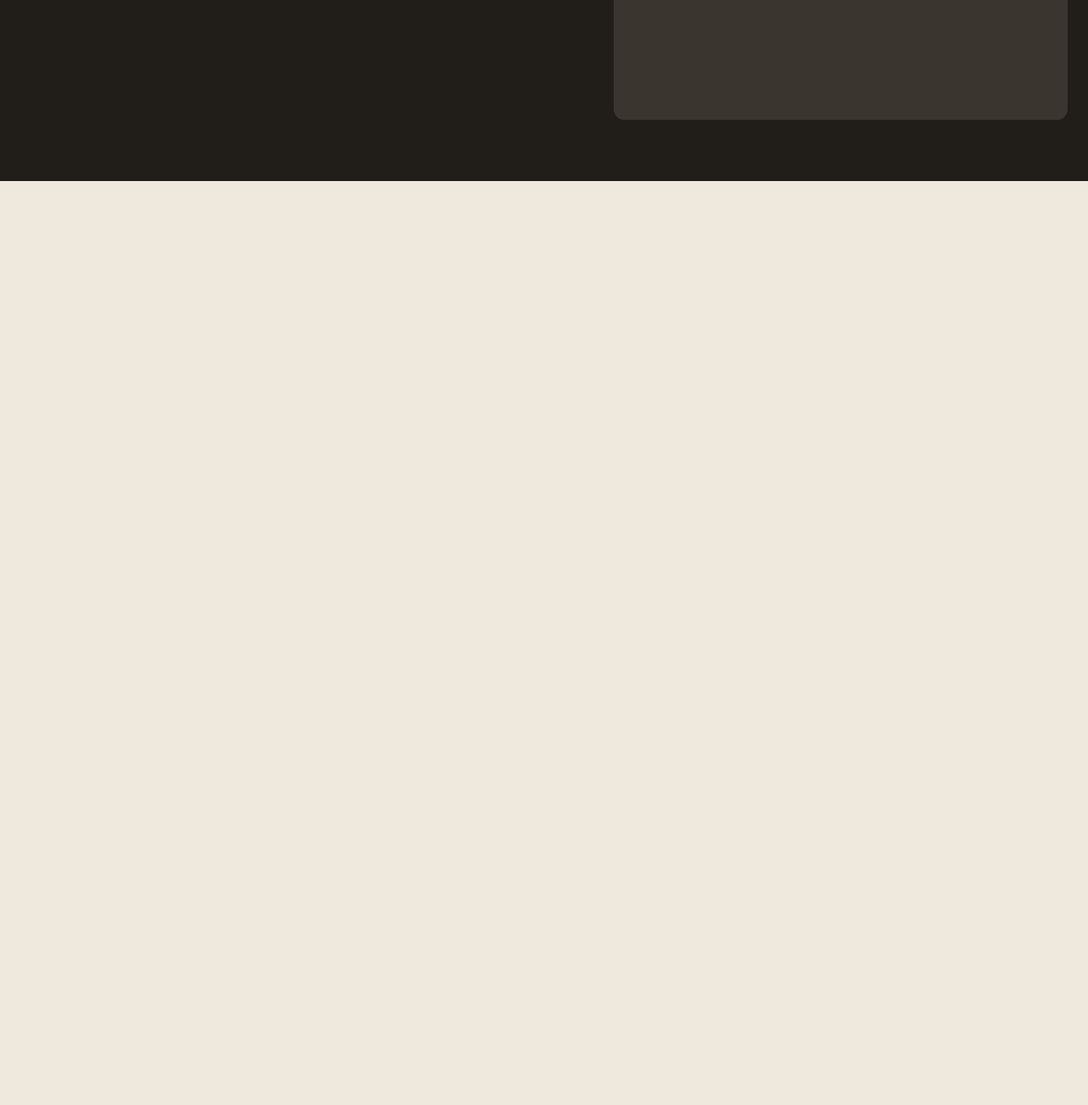
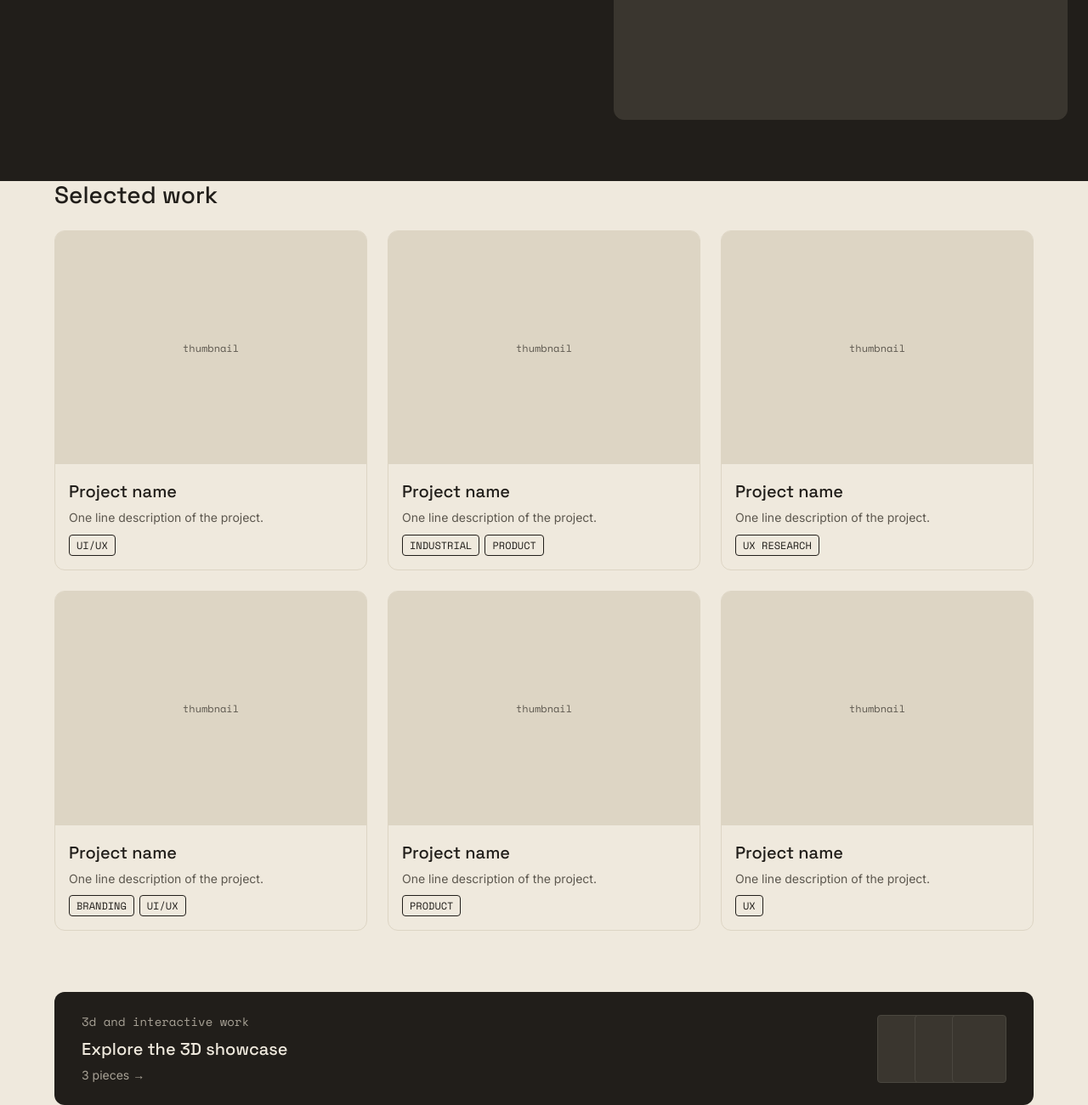
Before and after one commit to Shaikh-ux-ui/shaikh.github.io, a plain HTML site: page index.html in a window 1280 px wide. Shown: the part 646-1946 px from the top of the page at 85% size. Before the commit the page ends 859 px from the top, so only its background shows below. Drawn offline with nearby package versions, Linux system fonts and the light colour scheme.

Commit message:
Add project grid and 3D showcase teaser to homepage

```diff
--- /dev/null
+++ b/assets/css/components.css
@@ -0,0 +1,170 @@
+/* ==========================================================================
+   COMPONENTS
+   Reusable UI pieces: project cards, tags, the 3D showcase teaser.
+   Depends on variables.css, base.css, layout.css loading first.
+   ========================================================================== */
+
+/* --- Section heading --- */
+.section-heading {
+  font-size: var(--fs-xl);
+  margin-bottom: var(--space-3);
+}
+
+section + section {
+  margin-top: var(--space-6);
+}
+
+/* --- Project grid --- */
+.project-grid {
+  display: grid;
+  grid-template-columns: repeat(3, 1fr);
+  gap: var(--space-3);
+}
+
+.project-card {
+  display: block;
+  background-color: var(--color-bg);
+  border: 0.5px solid var(--color-border);
+  border-radius: var(--radius-md);
+  overflow: hidden;
+  color: inherit;
+  transition: border-color 0.15s ease;
+}
+
+.project-card:hover,
+.project-card:focus-visible {
+  border-color: var(--color-accent);
+  color: inherit;
+}
+
+.project-thumb {
+  aspect-ratio: 4 / 3;
+  background-color: var(--color-border);
+  display: flex;
+  align-items: center;
+  justify-content: center;
+  color: var(--color-text-muted);
+  font-family: var(--font-mono);
+  font-size: var(--fs-xs);
+  overflow: hidden;
+}
+
+.project-thumb img {
+  width: 100%;
+  height: 100%;
+  object-fit: cover;
+}
+
+.project-body {
+  padding: var(--space-2);
+}
+
+.project-title {
+  font-family: var(--font-display);
+  font-size: var(--fs-lg);
+  font-weight: 500;
+  margin-bottom: 4px;
+}
+
+.project-desc {
+  font-family: var(--font-body);
+  font-size: var(--fs-sm);
+  color: var(--color-text-muted);
+  margin-bottom: var(--space-1);
+}
+
+.project-tags {
+  display: flex;
+  flex-wrap: wrap;
+  gap: 6px;
+}
+
+.tag {
+  font-family: var(--font-mono);
+  font-size: var(--fs-xs);
+  border: 1px solid var(--color-text);
+  color: var(--color-text);
+  padding: 2px 8px;
+  border-radius: var(--radius-sm);
+}
+
+/* --- 3D showcase teaser ---
+   Links out to a dedicated 3D mini-grid page rather than expanding
+   inline. Stacked thumbnails hint at multiple pieces without needing
+   a carousel or any JS. */
+.showcase-teaser {
+  display: flex;
+  align-items: center;
+  justify-content: space-between;
+  gap: var(--space-3);
+  background-color: var(--color-bg-dark);
+  border-radius: var(--radius-md);
+  padding: var(--space-3) var(--space-4);
+  color: var(--color-text-inverse);
+}
+
+.showcase-teaser:hover,
+.showcase-teaser:focus-visible {
+  color: var(--color-text-inverse);
+}
+
+.showcase-eyebrow {
+  font-family: var(--font-mono);
+  font-size: var(--fs-sm);
+  color: var(--color-text-inverse-muted);
+  margin-bottom: 4px;
+}
+
+.showcase-title {
+  font-family: var(--font-display);
+  font-size: var(--fs-lg);
+  font-weight: 500;
+  color: var(--color-text-inverse);
+  margin-bottom: 4px;
+}
+
+.showcase-count {
+  font-family: var(--font-body);
+  font-size: var(--fs-sm);
+  color: var(--color-text-inverse-muted);
+}
+
+.showcase-stack {
+  display: flex;
+  align-items: center;
+  flex-shrink: 0;
+}
+
+.showcase-thumb {
+  width: 64px;
+  height: 80px;
+  background-color: var(--color-border-dark);
+  border: 1px solid #4A473F;
+  border-radius: var(--radius-sm);
+}
+
+.showcase-thumb:not(:first-child) {
+  margin-left: -20px;
+}
+
+/* --- Responsive --- */
+@media (max-width: 900px) {
+  .project-grid {
+    grid-template-columns: repeat(2, 1fr);
+  }
+}
+
+@media (max-width: 640px) {
+  .project-grid {
+    grid-template-columns: 1fr;
+  }
+
+  .showcase-teaser {
+    flex-direction: column;
+    align-items: flex-start;
+  }
+
+  .showcase-stack {
+    align-self: flex-end;
+  }
+}
--- a/index.html
+++ b/index.html
@@ -7,14 +7,15 @@
     <link rel="stylesheet" href="assets/css/variables.css" />
     <link rel="stylesheet" href="assets/css/base.css" />
     <link rel="stylesheet" href="assets/css/layout.css" />
+    <link rel="stylesheet" href="assets/css/components.css" />
   </head>
   <body>
     <nav class="site-nav">
       <div class="nav-inner">
-        <span class="nav-logo">abraar shaikh</span>
+        <span class="nav-logo">shaikh</span>
         <div class="nav-links">
           <a href="#work" class="nav-link">work</a>
-          <a href="#3d" class="nav-link">3d</a>
+          <a href="3d-showcase.html" class="nav-link">3d</a>
           <a href="#about" class="nav-link">about</a>
           <a href="#contact" class="nav-link contact">contact</a>
         </div>
@@ -27,7 +28,7 @@
           <p class="hero-eyebrow">
             industrial design &amp; user experience design
           </p>
-          <h1 class="hero-name">Abraar Shaikh</h1>
+          <h1 class="hero-name">Shaikh</h1>
           <p class="hero-statement">
             My practice covers industrial design and user experience design,
             from physical objects to digital interfaces, built around the person
@@ -41,8 +42,94 @@
       </div>
     </header>
 
-    <main id="work" class="container">
-      <!-- Project grid goes here next -->
+    <main class="container">
+      <section id="work">
+        <h2 class="section-heading">Selected work</h2>
+        <div class="project-grid">
+          <a href="projects/project-01.html" class="project-card">
+            <div class="project-thumb"><span>thumbnail</span></div>
+            <div class="project-body">
+              <p class="project-title">Project name</p>
+              <p class="project-desc">One line description of the project.</p>
+              <div class="project-tags">
+                <span class="tag">UI/UX</span>
+              </div>
+            </div>
+          </a>
+
+          <a href="projects/project-02.html" class="project-card">
+            <div class="project-thumb"><span>thumbnail</span></div>
+            <div class="project-body">
+              <p class="project-title">Project name</p>
+              <p class="project-desc">One line description of the project.</p>
+              <div class="project-tags">
+                <span class="tag">INDUSTRIAL</span>
+                <span class="tag">PRODUCT</span>
+              </div>
+            </div>
+          </a>
+
+          <a href="projects/project-03.html" class="project-card">
+            <div class="project-thumb"><span>thumbnail</span></div>
+            <div class="project-body">
+              <p class="project-title">Project name</p>
+              <p class="project-desc">One line description of the project.</p>
+              <div class="project-tags">
+                <span class="tag">UX RESEARCH</span>
+              </div>
+            </div>
+          </a>
+
+          <a href="projects/project-04.html" class="project-card">
+            <div class="project-thumb"><span>thumbnail</span></div>
+            <div class="project-body">
+              <p class="project-title">Project name</p>
+              <p class="project-desc">One line description of the project.</p>
+              <div class="project-tags">
+                <span class="tag">BRANDING</span>
+                <span class="tag">UI/UX</span>
+              </div>
+            </div>
+          </a>
+
+          <a href="projects/project-05.html" class="project-card">
+            <div class="project-thumb"><span>thumbnail</span></div>
+            <div class="project-body">
+              <p class="project-title">Project name</p>
+              <p class="project-desc">One line description of the project.</p>
+              <div class="project-tags">
+                <span class="tag">PRODUCT</span>
+              </div>
+            </div>
+          </a>
+
+          <a href="projects/project-06.html" class="project-card">
+            <div class="project-thumb"><span>thumbnail</span></div>
+            <div class="project-body">
+              <p class="project-title">Project name</p>
+              <p class="project-desc">One line description of the project.</p>
+              <div class="project-tags">
+                <span class="tag">UX</span>
+              </div>
+            </div>
+          </a>
+        </div>
+      </section>
+
+      <section id="3d">
+        <a href="3d-showcase.html" class="showcase-teaser">
+          <div>
+            <p class="showcase-eyebrow">3d and interactive work</p>
+            <p class="showcase-title">Explore the 3D showcase</p>
+            <p class="showcase-count">3 pieces &#8594;</p>
+          </div>
+          <div class="showcase-stack">
+            <div class="showcase-thumb"></div>
+            <div class="showcase-thumb"></div>
+            <div class="showcase-thumb"></div>
+          </div>
+        </a>
+      </section>
     </main>
 
     <script src="assets/js/main.js"></script>
```
